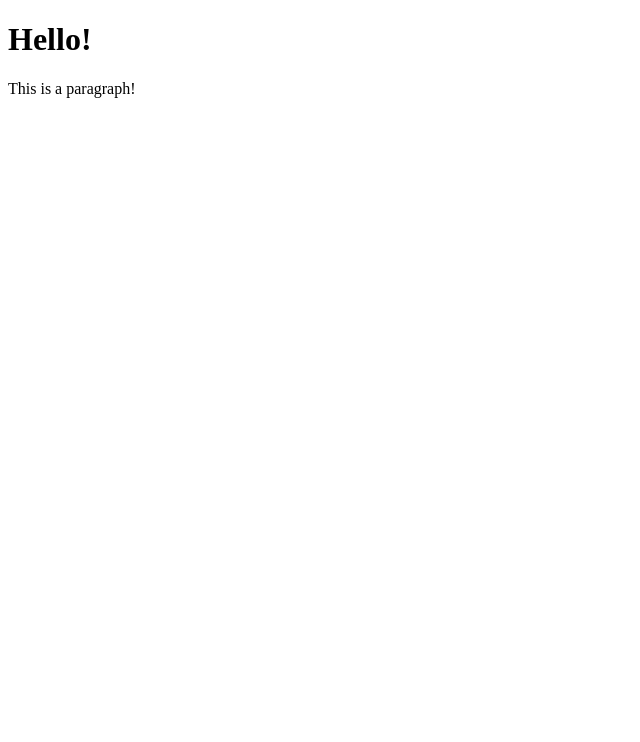
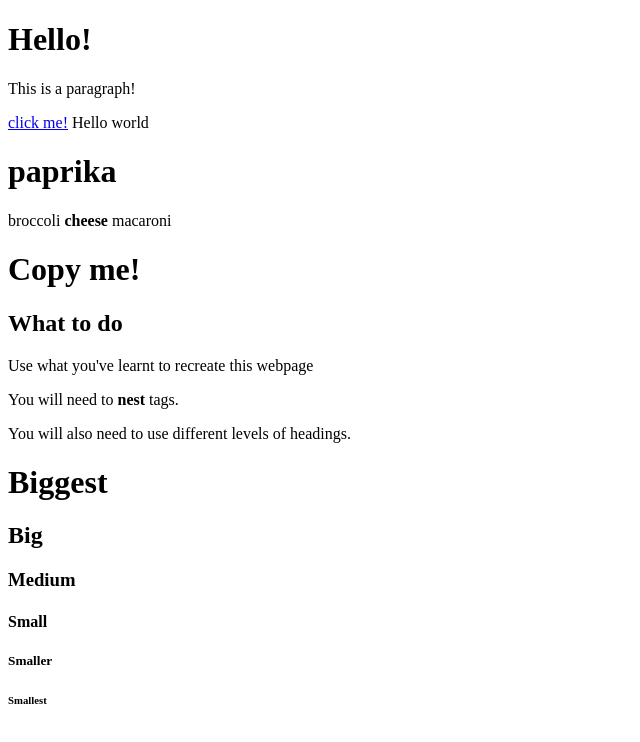
Before and after one commit to agfs-zalam/agfs-zalam.github.io, a plain HTML site: page index.html in a window 1280 px wide. Shown: the whole page, without its empty margins (0-640 px from the left). Drawn offline with Linux system fonts and the light colour scheme.

Commit message:
Update index.html

```diff
--- a/index.html
+++ b/index.html
@@ -1,9 +1,23 @@
 <!DOCTYPE html>
 <html>
- <head> <title> minion lover </title>
+ <head> <title> fun website </title>
 </head>
 <body>
 <h1> Hello! </h1>
 <p> This is a paragraph! </p>
+ <a href=https://google.com">click me!</a>
   </body>
 </html>
+   Hello world
+<h1> paprika </h1>
+<p> broccoli <b> cheese </b> macaroni </p>
+<h1> Copy me! </h1>
+<h2> What to do </h2>
+<p> Use what you've learnt to recreate this webpage </p>
+<p> You will need to <b> nest </b> tags. <p> You will also need to use different levels of headings. </p>
+<h1> Biggest </h1>
+<h2> Big </h2>
+<h3> Medium </h3>
+<h4> Small </h4>
+<h5>  Smaller </h5>
+<h6> Smallest </h6>
```
